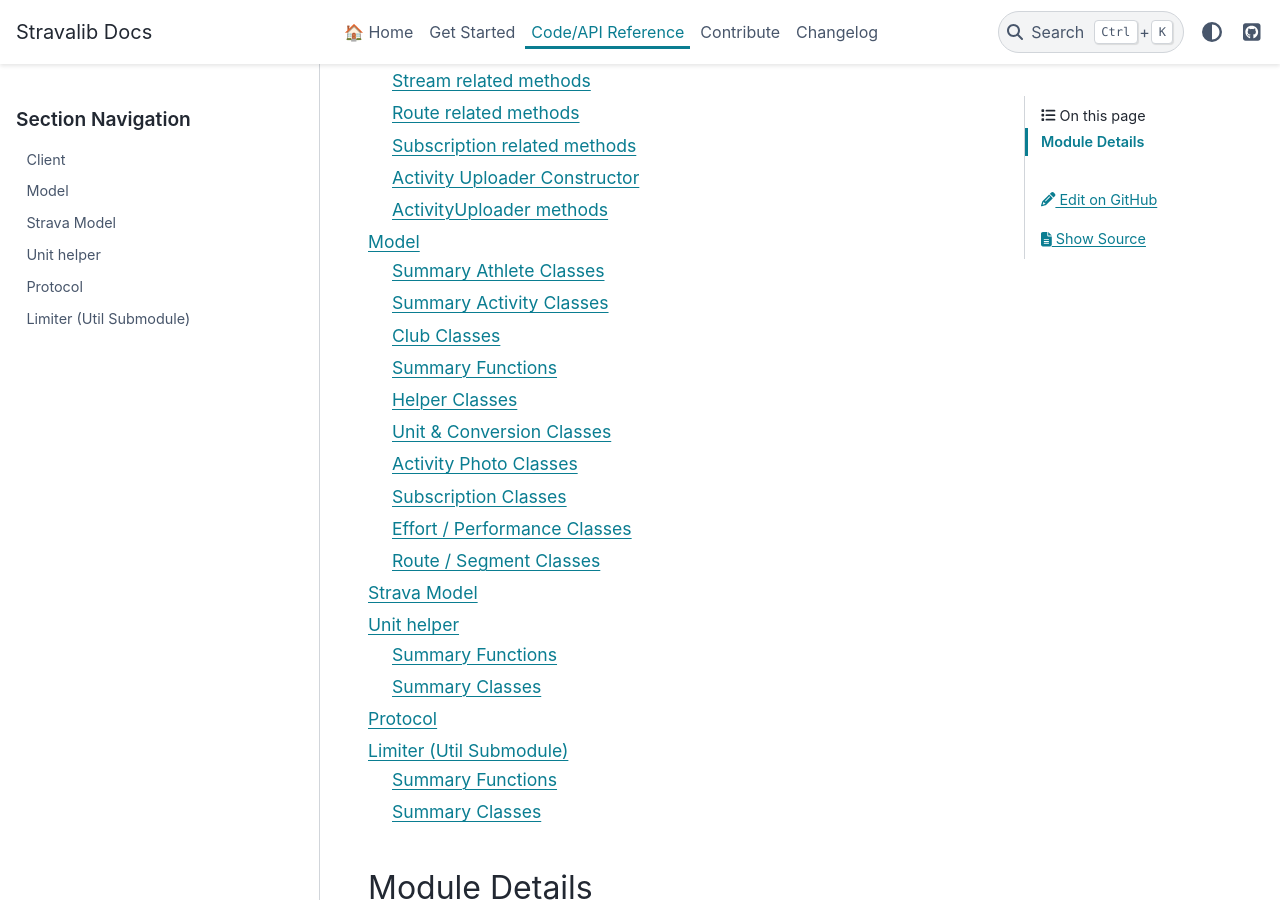
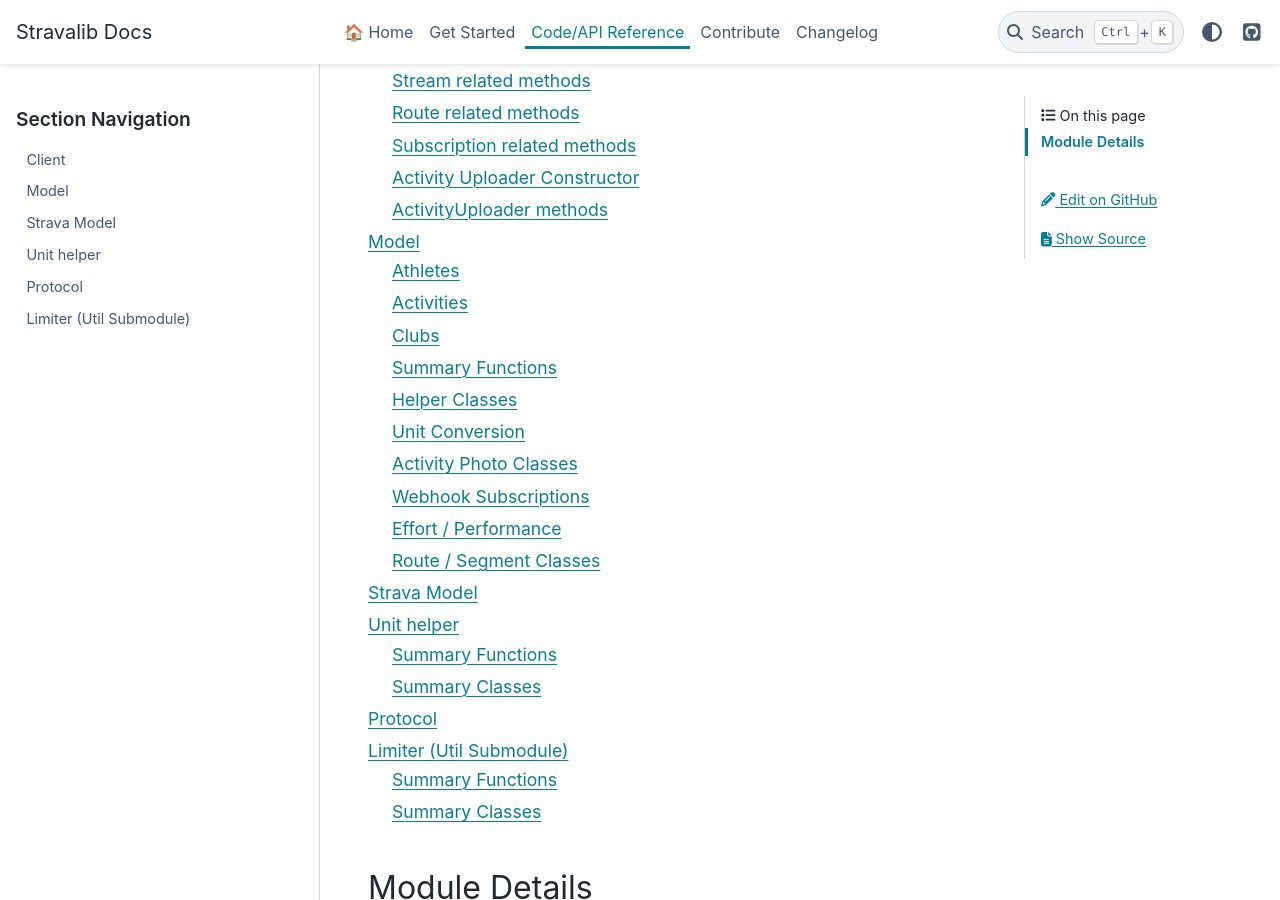
Before and after one commit to stravalib/stravalib, a Sphinx documentation site: the page built from docs/reference.rst, in a window 1280 px wide and 900 px high, scrolled down 601 px. Built offline with Sphinx 7.4.7 and the PyData theme 0.15.4, drawn with Linux system fonts in a browser that asks for light colours; the version number could not be read and is left out.

Commit message:
Fixes to the model.rst file @jsamoocha
Co-authored-by: Jonatan Samoocha <jsamoocha@yahoo.com>

```diff
--- a/docs/reference/model.rst
+++ b/docs/reference/model.rst
@@ -4,7 +4,7 @@
 
 .. currentmodule:: stravalib.model
 
-Summary Athlete Classes
+Athletes
 ------------------------
 .. autosummary::
    :toctree: api/
@@ -17,7 +17,7 @@
     AthletePrEffort
     AthleteSegmentStats
 
-Summary Activity Classes
+Activities
 -------------------------
 .. autosummary::
     :toctree: api/
@@ -35,7 +35,7 @@
     ActivityZone
     TimedZoneDistribution
 
-Club Classes
+Clubs
 -------------
 .. autosummary::
    :toctree: api/
@@ -61,7 +61,7 @@
 
     BoundClientEntity
 
-Unit & Conversion Classes
+Unit Conversion
 --------------------------
 .. autosummary::
     :toctree: api/
@@ -83,7 +83,7 @@
     ActivityPhotoPrimary
     ActivityPhoto
 
-Subscription Classes
+Webhook Subscriptions
 -------------------------
 .. autosummary::
    :toctree: api/
@@ -92,7 +92,7 @@
    SubscriptionCallback
    SubscriptionUpdate
 
-Effort / Performance Classes
+Effort / Performance
 -----------------------------
 .. autosummary::
    :toctree: api/
```
